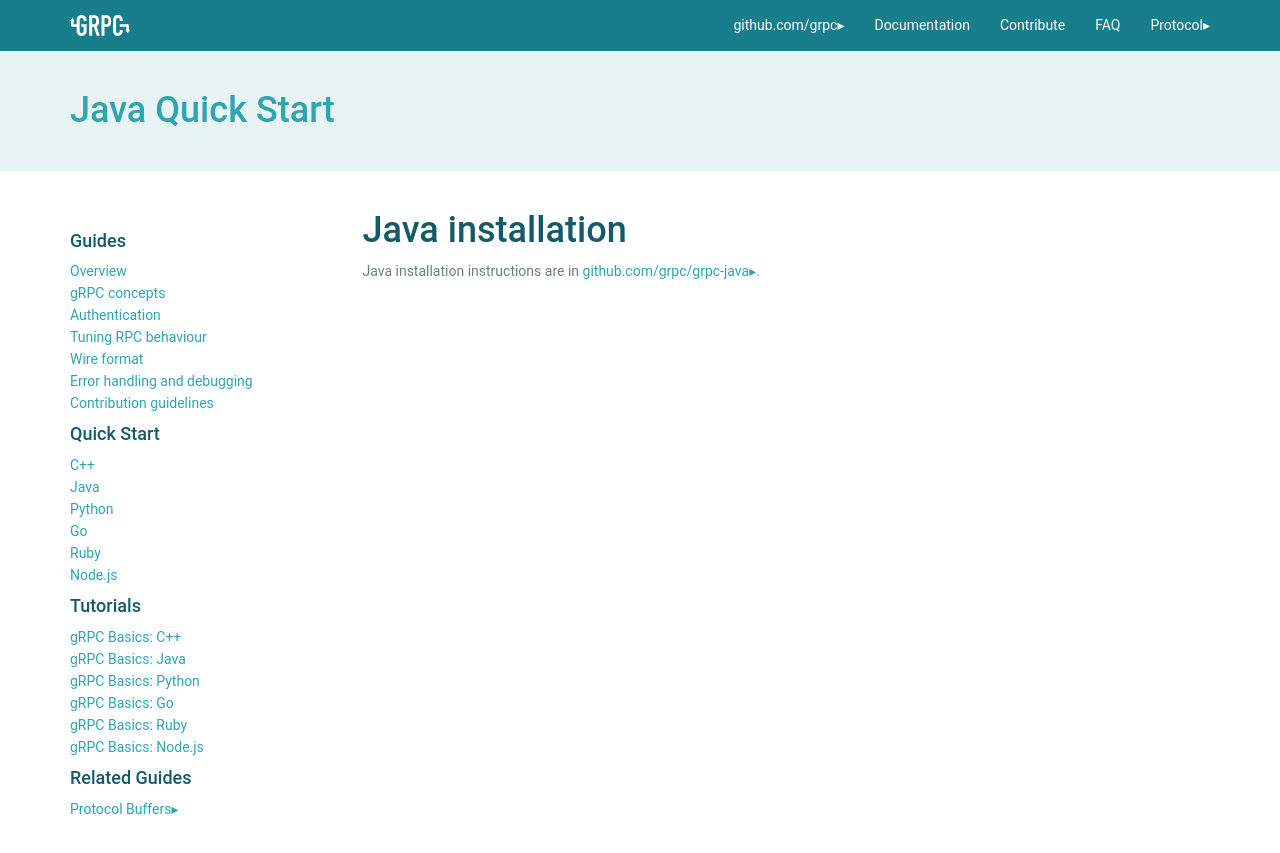
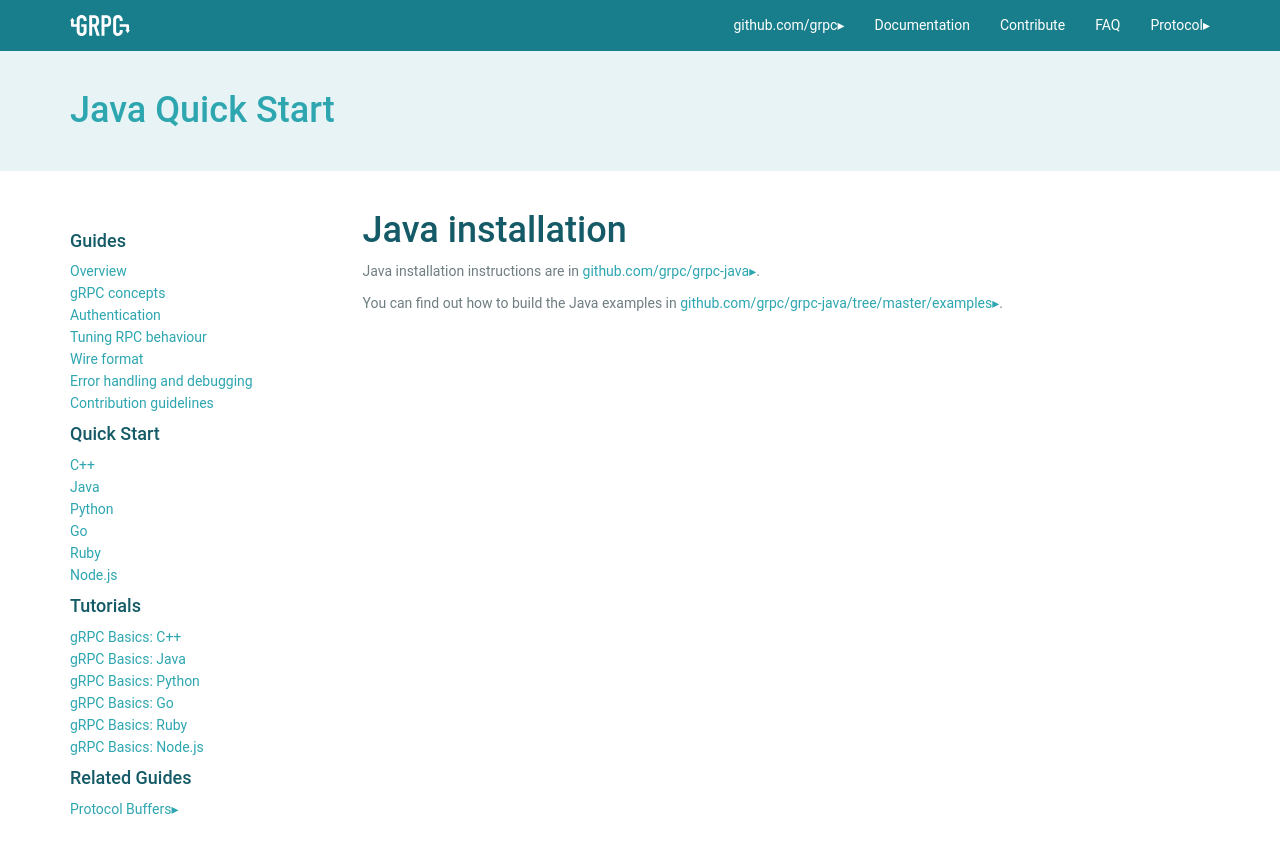
Before and after one commit to grpc/grpc.github.io, a Jekyll site: the page built from docs/installation/java.md, in a window 1280 px wide. Shown: the top 853 px of the page. Built offline with Jekyll 4.4.1, drawn with Linux system fonts in a browser that asks for light colours; nearby versions of some CDN libraries; library files that are not in the unit come from our copies; Markdown is read by kramdown in place of the engine named in the settings.

Commit message:
Added link to Java examples

```diff
--- a/docs/installation/java.md
+++ b/docs/installation/java.md
@@ -6,3 +6,5 @@
 # Java installation
 
 Java installation instructions are in [github.com/grpc/grpc-java](https://github.com/grpc/grpc-java).
+
+You can find out how to build the Java examples in [github.com/grpc/grpc-java/tree/master/examples](https://github.com/grpc/grpc-java/tree/master/examples).
```
